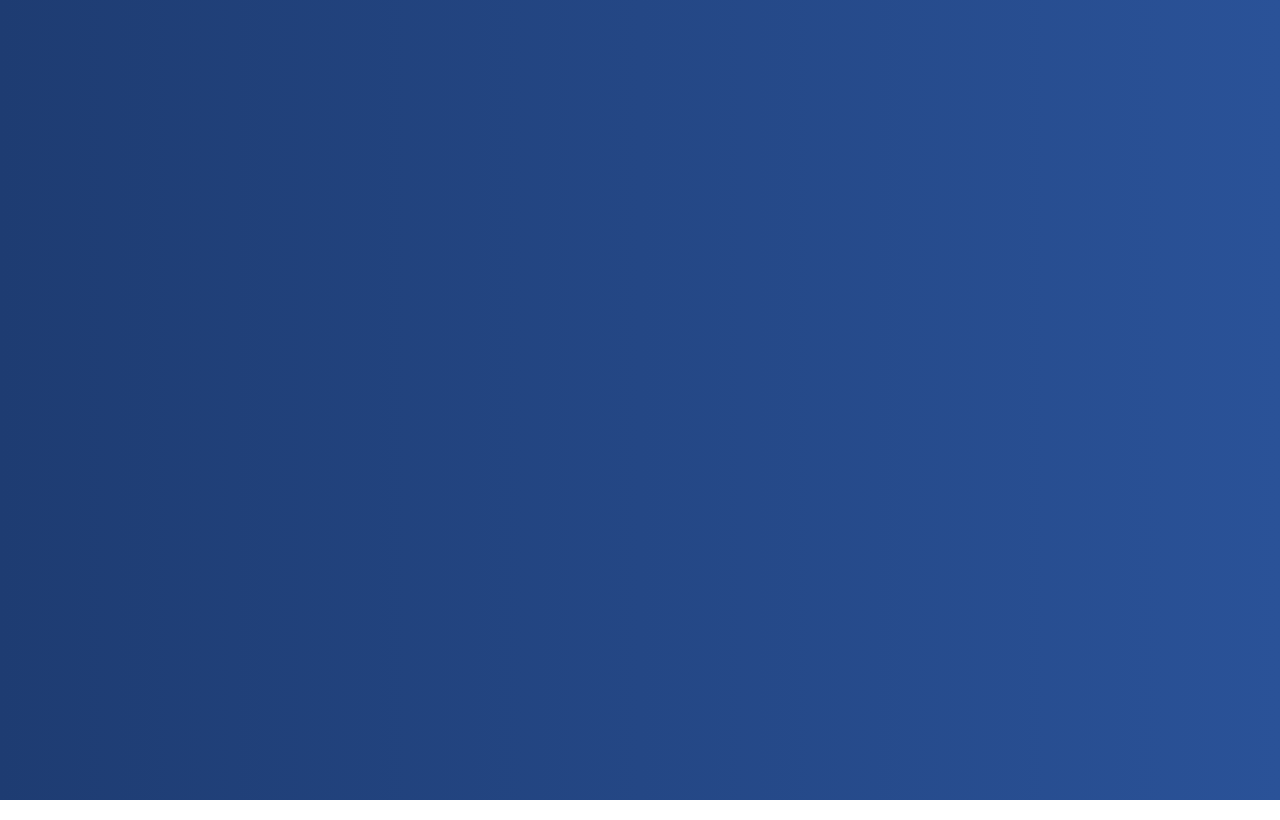
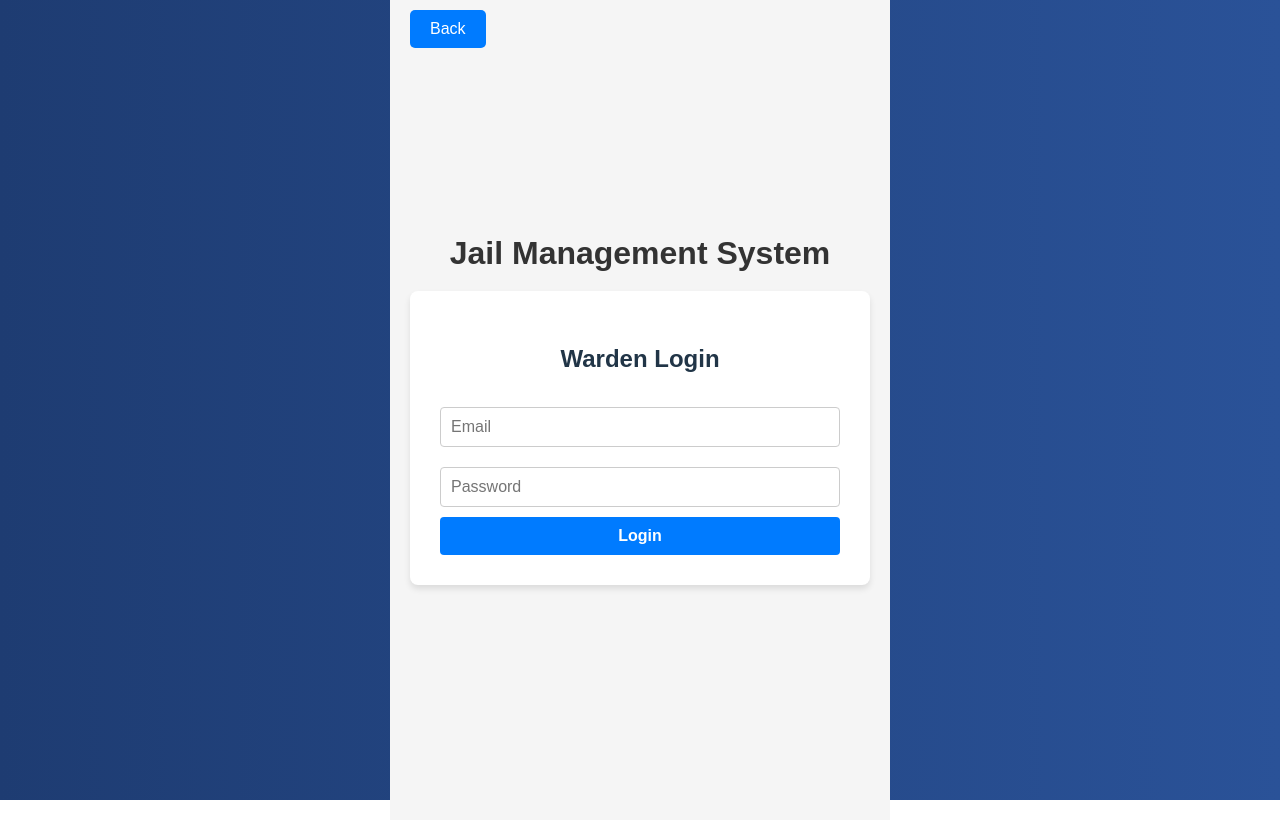
Before and after one commit to Uchiha292/Jail-Management-System-MERN-, a React (Vite) app in the folder jail-management-system/frontend/my-app/: page /warden/login in a window 1280 px wide. Before the commit this address had no page. Built offline with nearby package versions, Linux system fonts and the light colour scheme.

Commit message:
Warden(Login + HomePage)

```diff
--- a/jail-management-system/frontend/my-app/src/App.jsx
+++ b/jail-management-system/frontend/my-app/src/App.jsx
@@ -6,6 +6,8 @@ import HomePage from './pages/HomePage'; // Assuming the HomePage is here
 import VisitationRequest from './pages/VisitationRequest';
 import VisitationHistory from './pages/VisitationHistory';
 import GuidelinesPage from './pages/Guidelines';
+import LoginWarden from './components/LoginWarden';
+import WardenHomePage from './pages/WardenHomePage';
 
 function App() {
     return (
@@ -18,6 +20,10 @@ function App() {
                 <Route path="/visitation-request" element={<VisitationRequest />} />
                 <Route path="/visitation-history" element={<VisitationHistory />} />
                 <Route path="/guidelines" element={<GuidelinesPage />} />
+
+                {/* Warden Panel Routes */}
+                <Route path="/warden/login" element={<LoginWarden />} />
+                <Route path="/warden/home" element={<WardenHomePage />} />
             </Routes>
         </Router>
     );
--- /dev/null
+++ b/jail-management-system/frontend/my-app/src/components/LoginWarden.jsx
@@ -0,0 +1,60 @@
+import React, { useState } from 'react';
+import axios from 'axios';
+import BackButton from '../components/BackButton';
+import { useNavigate } from 'react-router-dom';
+import '../styles/LoginVisitor.css';
+
+const LoginWarden = () => {
+  const [email, setEmail] = useState('');
+  const [password, setPassword] = useState('');
+  const [errorMessage, setErrorMessage] = useState('');
+  const navigate = useNavigate();
+
+  const handleSubmit = async (e) => {
+    e.preventDefault();
+    try {
+      const response = await axios.post('http://localhost:5000/api/warden/login', { email, password });
+      localStorage.setItem('wardenToken', response.data.token);
+      navigate('/warden/home');
+    } catch (error) {
+      setErrorMessage('Invalid credentials');
+    }
+  };
+
+  return (
+    <div className="login-container">
+      <div className="back-button-wrapper">
+        <BackButton />
+      </div>
+
+      <h1 className="main-title">Jail Management System</h1>
+      <div className="login-box">
+        <h2 className="login-title">Warden Login</h2>
+        {errorMessage && <p className="error-message">{errorMessage}</p>}
+
+        <form className="login-form" onSubmit={handleSubmit}>
+          <input
+            type="email"
+            name="email"
+            placeholder="Email"
+            value={email}
+            onChange={(e) => setEmail(e.target.value)}
+            className="form-input"
+          />
+          <input
+            type="password"
+            name="password"
+            placeholder="Password"
+            value={password}
+            onChange={(e) => setPassword(e.target.value)}
+            className="form-input"
+          />
+          <button type="submit" className="login-btn">Login</button>
+        </form>
+      </div>
+    </div>
+  );
+};
+
+
+export default LoginWarden;
--- /dev/null
+++ b/jail-management-system/frontend/my-app/src/pages/WardenHomePage.jsx
@@ -0,0 +1,26 @@
+import React from 'react';
+import { Link } from 'react-router-dom';
+import '../styles/WardenHomePage.css'; // Import your CSS styles
+
+const WardenHomePage = () => {
+  return (
+    <div className="warden-home-page">
+      <header className="warden-header">
+        <h1>Warden Dashboard</h1>
+        <nav className="warden-nav">
+          <Link to="#" className="nav-link">Manage Jailers</Link>
+          <Link to="#" className="nav-link">Manage Transfers</Link>
+          <Link to="#" className="nav-link">Manage Guidelines</Link>
+          <Link to="#" className="nav-link">Generate Reports</Link>
+        </nav>
+      </header>
+
+      <main className="warden-content">
+        <h2>Welcome, Warden!</h2>
+        <p>Use the navigation links above to manage jailers, transfers, guidelines, and generate reports.</p>
+      </main>
+    </div>
+  );
+};
+
+export default WardenHomePage;
--- /dev/null
+++ b/jail-management-system/frontend/my-app/src/styles/WardenHomePage.css
@@ -0,0 +1,41 @@
+.warden-home-page {
+  font-family: Arial, sans-serif;
+  background-color: #f4f4f4;
+  padding: 20px;
+}
+
+/* Header with the blue background */
+.warden-header {
+  background-color: #007bff;  /* Blue header */
+  color: white;  /* Make sure the text is white */
+  padding: 10px;
+  text-align: center;
+}
+
+/* Navigation menu with center-aligned links */
+.warden-nav {
+  margin: 20px 0;
+  text-align: center; /* Center the links */
+}
+
+/* Style for navigation links */
+.nav-link {
+  color: white;
+  margin: 0 15px;
+  text-decoration: none;
+  font-weight: bold;
+  font-size: 18px;  /* Increase font size */
+}
+
+.nav-link:hover {
+  text-decoration: underline;
+  color: #f1f1f1;  /* Lighter color on hover */
+}
+
+/* Main content area with white background */
+.warden-content {
+  padding: 20px;
+  background-color: white;  /* White background */
+  border-radius: 5px;
+  box-shadow: 0 2px 5px rgba(0, 0, 0, 0.1);
+}
```
